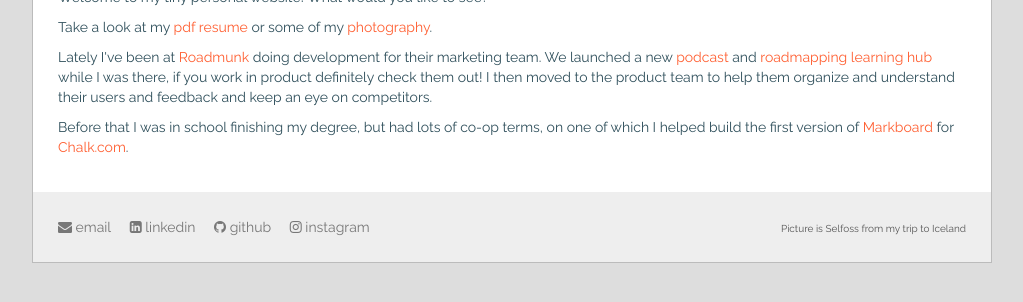
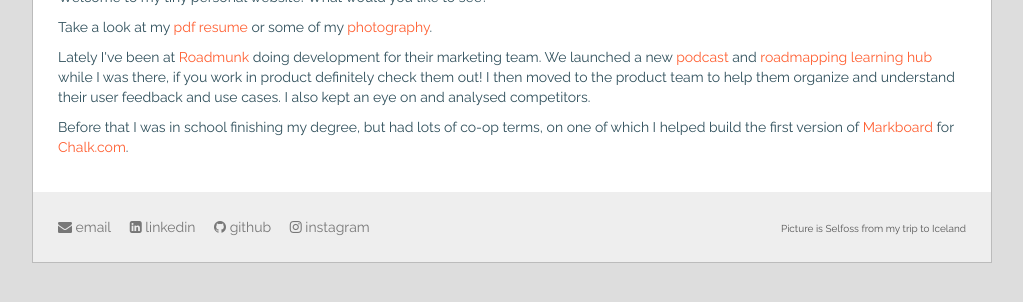
Before and after one commit to ruthhalteman/ruthhalteman.github.io, a Jekyll site: the page built from index.html, in a window 1280 px wide, cut to the strip 304-606 px from the top of the page. Shown: the whole strip, without its empty margins (128-1151 px from the left). Built offline with Jekyll 4.4.1, drawn with Linux system fonts in a browser that asks for light colours.

Commit message:
fix run-on sentence

```diff
--- a/index.html
+++ b/index.html
@@ -7,7 +7,7 @@ description: Picture is Selfoss from my trip to Iceland
 <!--<h2>Subheader</h2>-->
 <p>Welcome to my tiny personal website! What would you like to see?</p>
 <p>Take a look at my <a href="/resume.pdf" target="blank">pdf resume</a> or some of my <a href="/photography.html"> photography</a>.</p>
-<p>Lately I've been at <a href="http://roadmunk.com">Roadmunk</a> doing development for their marketing team. We launched a new <a href="https://roadmunk.com/product-to-product-podcast/">podcast</a> and <a href="https://roadmunk.com/roadmapping/">roadmapping learning hub</a> while I was there, if you work in product definitely check them out! I then moved to the product team to help them organize and understand their users and feedback and keep an eye on competitors.</p>
+<p>Lately I've been at <a href="http://roadmunk.com">Roadmunk</a> doing development for their marketing team. We launched a new <a href="https://roadmunk.com/product-to-product-podcast/">podcast</a> and <a href="https://roadmunk.com/roadmapping/">roadmapping learning hub</a> while I was there, if you work in product definitely check them out! I then moved to the product team to help them organize and understand their user feedback and use cases. I also kept an eye on and analysed competitors.</p>
 <p>Before that I was in school finishing my degree, but had lots of co-op terms, on one of which I helped build the first version of <a target="blank" href="http://markboard.com">Markboard</a> for <a href="https://www.chalk.com/">Chalk.com</a>.</p>
 
 
```
